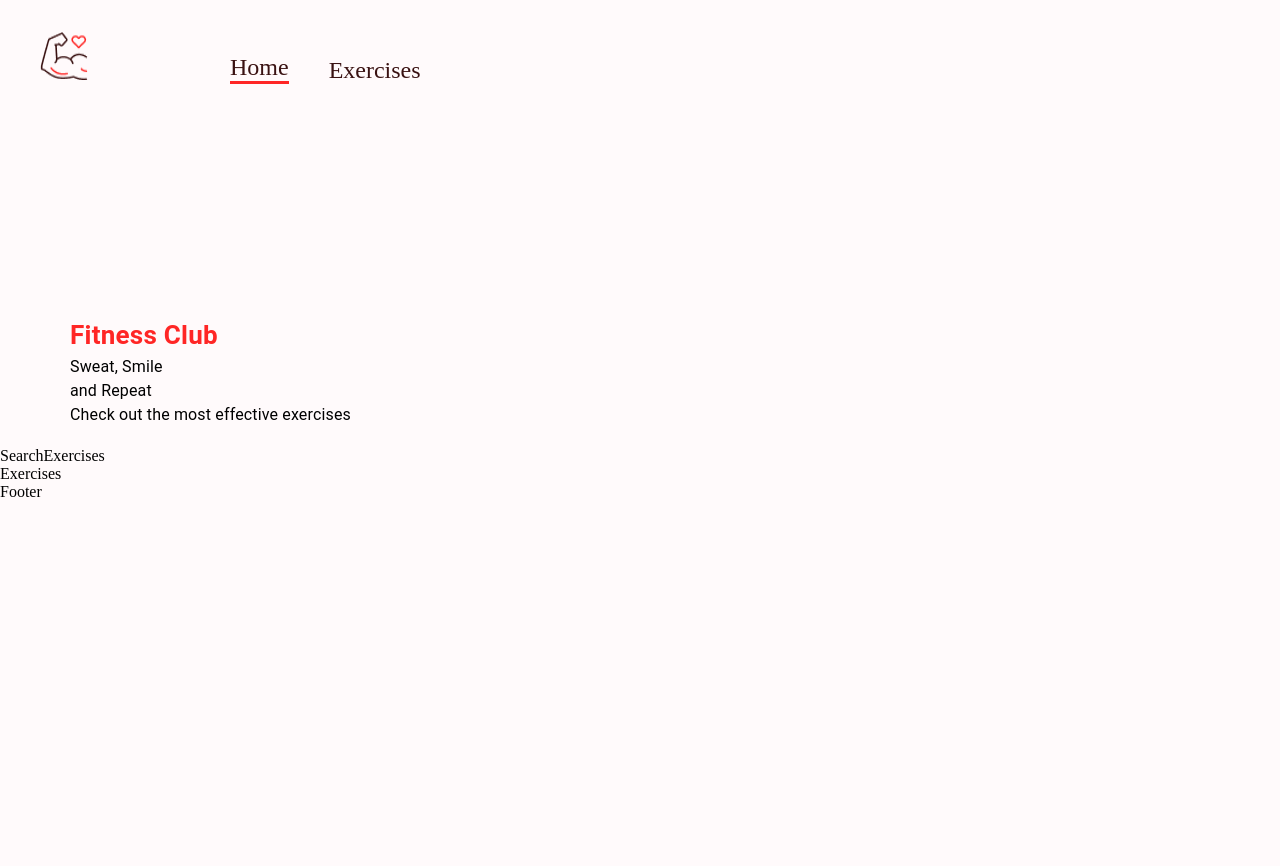
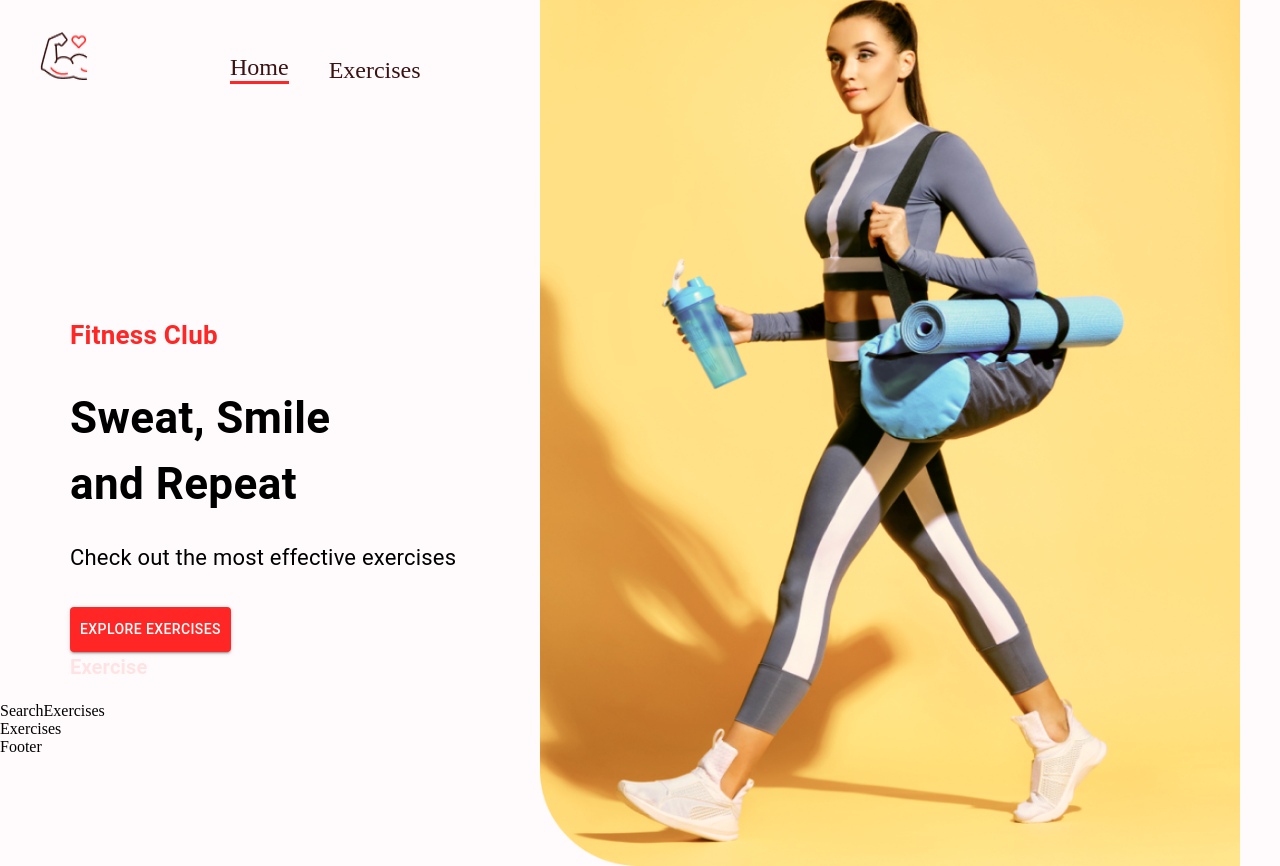
Before and after one commit to louisinayinde/fitness-app, a React (Create React App) app: page / in a window 1280 px wide. Before the commit the page ends 800 px from the top, so only its background shows below. Built offline with nearby package versions, Linux system fonts and the light colour scheme.

Commit message:
closing feature navbar

```diff
--- a/src/components/HeroBanner.js
+++ b/src/components/HeroBanner.js
@@ -1,5 +1,7 @@
 import React from 'react'
-import { Box, Stack, Typography } from '@mui/material'
+import { Box, Stack, Typography, Button } from '@mui/material'
+
+import HeroBannerImage from '../assets/images/banner.png'
 
 const HeroBanner = () => {
   return (
@@ -16,12 +18,40 @@ const HeroBanner = () => {
       >
         Fitness Club
       </Typography>
-      <Typography>
+      <Typography
+        fontWeight="700"
+        sx={{ fontSize: {
+          lg: '44px', xs: '40px'
+        }}}
+        mb="23px"
+        mt="30px"
+      >
         Sweat, Smile <br /> and Repeat
       </Typography>
-      <Typography>
+      <Typography fontSize="22px"
+        lineHeight="35px"
+        mb={4}
+      >
         Check out the most effective exercises
       </Typography>
+      <Button variant="contained" color="error"
+        sx={{
+          backgroundColor: '#ff2625',
+          padding: '10px'
+        }}
+      >Explore Exercises</Button>
+      <Typography
+        fontWeight="600"
+        color="#ff2625"
+        sx={{
+          opacity: 0.1 ,
+          display: {lg : 'block', xs: 'none'}
+        }}
+        fontSize="20px"
+      >
+        Exercise
+      </Typography>
+      <img src={HeroBannerImage} alt="banner" className="hero-banner-img" />
     </Box>
   )
 }
```
